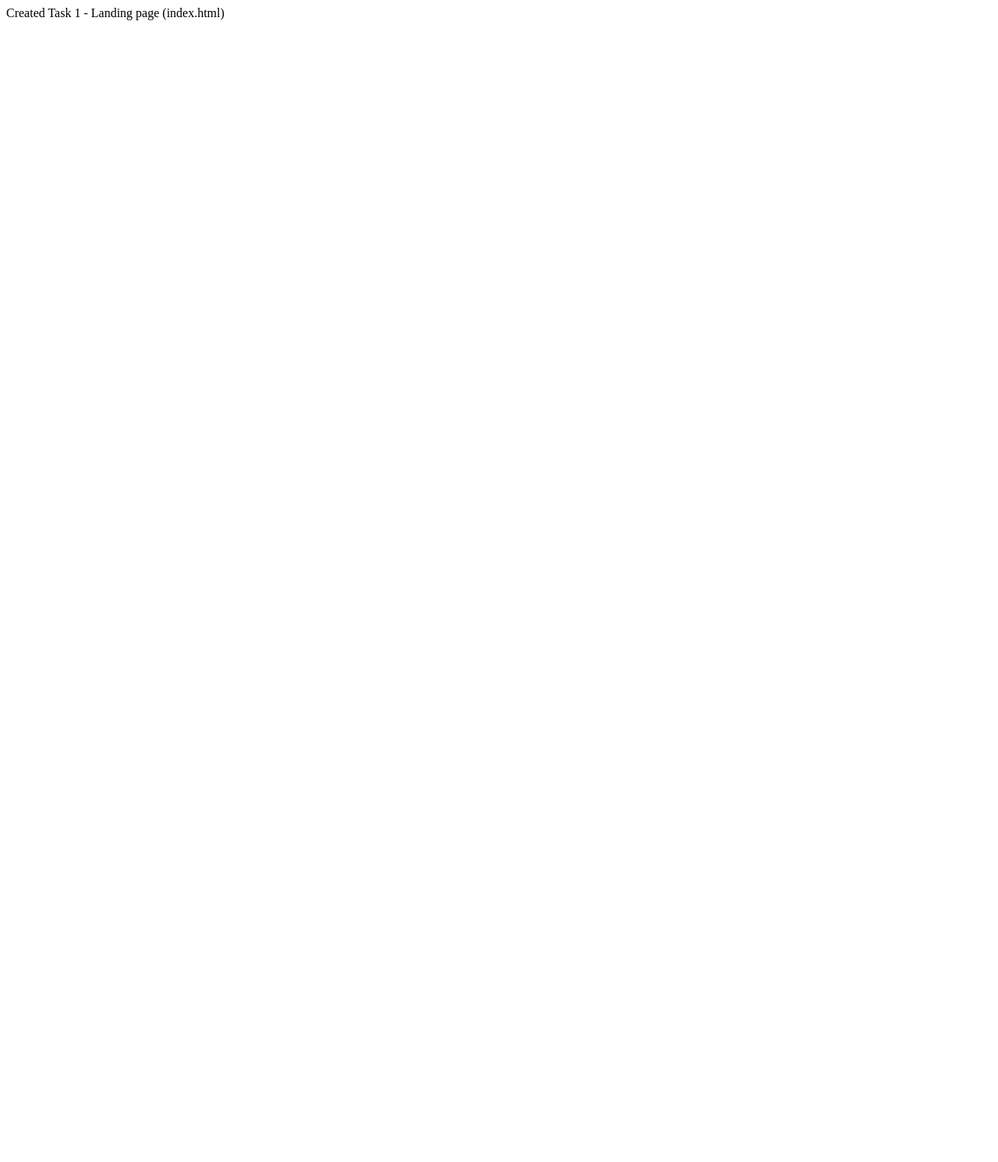
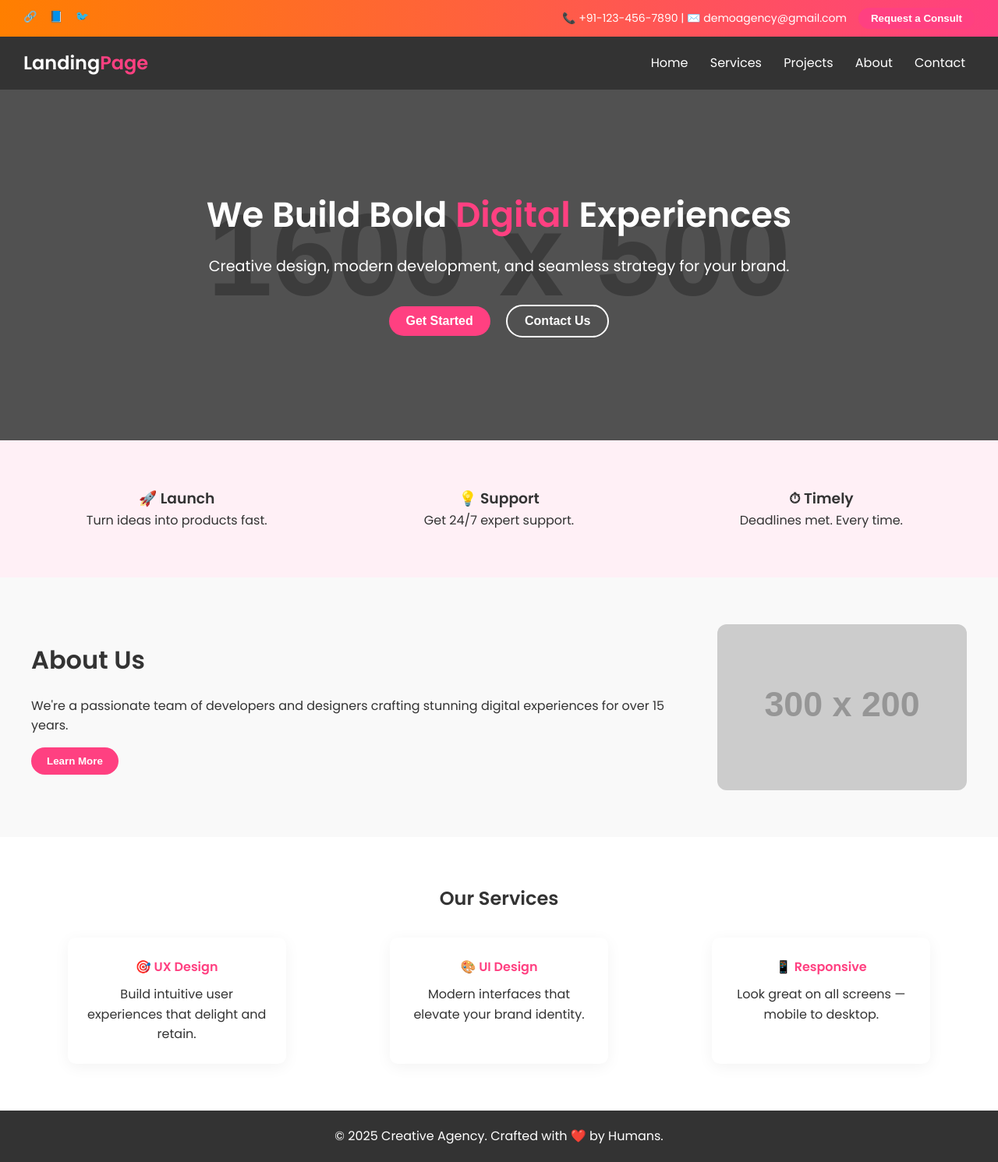
Before and after one commit to ayushs1901/CODSOFT, a plain HTML site: page Task1_Lndingpage/index.html in a window 1280 px wide. Shown: the whole page at 78% size. Before the commit the page ends 800 px from the top, so only its background shows below. Drawn offline with Linux system fonts and the light colour scheme; placeholder pictures from the web are drawn by us.

Commit message:
Add files via upload

```diff
--- a/Task1_Lndingpage/index.html
+++ b/Task1_Lndingpage/index.html
@@ -1 +1,102 @@
-Created Task 1 - Landing page (index.html)
+<!DOCTYPE html>
+<html lang="en">
+<head>
+  <meta charset="UTF-8" />
+  <meta name="viewport" content="width=device-width, initial-scale=1.0"/>
+  <title>Creative Digital Agency</title>
+  <link rel="stylesheet" href="style.css" />
+  <link href="https://fonts.googleapis.com/css2?family=Poppins:wght@400;600&display=swap" rel="stylesheet">
+</head>
+<body>
+
+  <!-- Top Contact Bar -->
+  <div class="top-bar">
+    <div class="social-icons">
+      <span>🔗</span>
+      <span>📘</span>
+      <span>🐦</span>
+    </div>
+    <div class="contact-info">
+      <p>📞 +91-123-456-7890 | ✉️ demoagency@gmail.com</p>
+      <button class="cta">Request a Consult</button>
+    </div>
+  </div>
+
+  <!-- Header Navigation -->
+  <header>
+    <div class="logo">Landing<span>Page</span></div>
+    <nav>
+      <a href="#">Home</a>
+      <a href="#">Services</a>
+      <a href="#">Projects</a>
+      <a href="#">About</a>
+      <a href="#">Contact</a>
+    </nav>
+  </header>
+
+  <!-- Hero Section -->
+  <section class="hero">
+    <div class="overlay">
+      <div class="hero-content">
+        <h1>We Build Bold <span>Digital</span> Experiences</h1>
+        <p>Creative design, modern development, and seamless strategy for your brand.</p>
+        <div class="buttons">
+          <button>Get Started</button>
+          <button class="outline">Contact Us</button>
+        </div>
+      </div>
+    </div>
+  </section>
+
+  <!-- Features Section -->
+  <section class="features">
+    <div class="feature">
+      <h3>🚀 Launch</h3>
+      <p>Turn ideas into products fast.</p>
+    </div>
+    <div class="feature">
+      <h3>💡 Support</h3>
+      <p>Get 24/7 expert support.</p>
+    </div>
+    <div class="feature">
+      <h3>⏱ Timely</h3>
+      <p>Deadlines met. Every time.</p>
+    </div>
+  </section>
+
+  <!-- About Section -->
+  <section class="about">
+    <div class="text">
+      <h2>About Us</h2>
+      <p>We're a passionate team of developers and designers crafting stunning digital experiences for over 15 years.</p>
+      <button>Learn More</button>
+    </div>
+    <img src="https://via.placeholder.com/300x200" alt="About Image">
+  </section>
+
+  <!-- Services Section -->
+  <section class="services">
+    <h2>Our Services</h2>
+    <div class="cards">
+      <div class="card">
+        <h4>🎯 UX Design</h4>
+        <p>Build intuitive user experiences that delight and retain.</p>
+      </div>
+      <div class="card">
+        <h4>🎨 UI Design</h4>
+        <p>Modern interfaces that elevate your brand identity.</p>
+      </div>
+      <div class="card">
+        <h4>📱 Responsive</h4>
+        <p>Look great on all screens — mobile to desktop.</p>
+      </div>
+    </div>
+  </section>
+
+  <!-- Footer -->
+  <footer>
+    <p>© 2025 Creative Agency. Crafted with ❤️ by Humans.</p>
+  </footer>
+
+</body>
+</html>
--- /dev/null
+++ b/Task1_Lndingpage/style.css
@@ -0,0 +1,233 @@
+* {
+  margin: 0;
+  padding: 0;
+  box-sizing: border-box;
+}
+
+body {
+  font-family: 'Poppins', sans-serif;
+  background: #fff;
+  color: #333;
+  line-height: 1.6;
+}
+
+/* Top Bar */
+.top-bar {
+  background: linear-gradient(to right, #ff7f00, #ff4081);
+  color: white;
+  display: flex;
+  justify-content: space-between;
+  padding: 10px 30px;
+  font-size: 14px;
+}
+
+.social-icons span {
+  margin-right: 12px;
+  cursor: pointer;
+}
+
+.contact-info {
+  display: flex;
+  align-items: center;
+  gap: 15px;
+}
+
+.cta {
+  background: white;
+  color: #ff4081;
+  border: none;
+  padding: 6px 16px;
+  border-radius: 20px;
+  font-weight: bold;
+  cursor: pointer;
+  transition: 0.3s;
+}
+
+.cta:hover {
+  background: #ffe0f0;
+}
+
+/* Header */
+header {
+  display: flex;
+  justify-content: space-between;
+  align-items: center;
+  padding: 15px 30px;
+  background: #333;
+  color: white;
+}
+
+.logo {
+  font-size: 24px;
+  font-weight: 600;
+}
+
+.logo span {
+  color: #ff4081;
+}
+
+nav a {
+  color: white;
+  margin: 0 12px;
+  text-decoration: none;
+  font-weight: 500;
+  transition: 0.3s;
+}
+
+nav a:hover {
+  color: #ff4081;
+}
+
+/* Hero */
+.hero {
+  background: url('https://via.placeholder.com/1600x500') center/cover no-repeat;
+  height: 450px;
+  position: relative;
+}
+
+.overlay {
+  background: rgba(0,0,0,0.6);
+  height: 100%;
+  display: flex;
+  justify-content: center;
+  align-items: center;
+  color: white;
+  text-align: center;
+  padding: 0 20px;
+}
+
+.hero-content h1 {
+  font-size: 2.8rem;
+  margin-bottom: 15px;
+}
+
+.hero-content h1 span {
+  color: #ff4081;
+}
+
+.hero-content p {
+  font-size: 1.2rem;
+  margin-bottom: 25px;
+}
+
+.buttons button {
+  margin: 8px;
+  padding: 10px 22px;
+  font-size: 1rem;
+  border: none;
+  border-radius: 25px;
+  font-weight: 600;
+  cursor: pointer;
+  transition: 0.3s;
+}
+
+.buttons button:hover {
+  opacity: 0.9;
+}
+
+button.outline {
+  background: transparent;
+  border: 2px solid white;
+  color: white;
+}
+
+button:not(.outline) {
+  background: #ff4081;
+  color: white;
+}
+
+/* Features */
+.features {
+  display: flex;
+  justify-content: space-around;
+  padding: 40px 20px;
+  background: #fff0f6;
+  flex-wrap: wrap;
+}
+
+.feature {
+  text-align: center;
+  flex: 1;
+  min-width: 220px;
+  padding: 20px;
+}
+
+/* About */
+.about {
+  display: flex;
+  justify-content: space-between;
+  padding: 60px 40px;
+  flex-wrap: wrap;
+  align-items: center;
+  background: #f9f9f9;
+}
+
+.about .text {
+  flex: 1;
+  min-width: 250px;
+  padding-right: 30px;
+}
+
+.about .text h2 {
+  font-size: 2rem;
+  margin-bottom: 20px;
+}
+
+.about button {
+  margin-top: 15px;
+  padding: 10px 20px;
+  background: #ff4081;
+  color: white;
+  border: none;
+  border-radius: 25px;
+  font-weight: bold;
+  cursor: pointer;
+}
+
+.about img {
+  width: 320px;
+  border-radius: 12px;
+}
+
+/* Services */
+.services {
+  text-align: center;
+  padding: 60px 30px;
+}
+
+.services h2 {
+  margin-bottom: 30px;
+}
+
+.cards {
+  display: flex;
+  justify-content: space-around;
+  flex-wrap: wrap;
+  gap: 20px;
+}
+
+.card {
+  background: white;
+  width: 280px;
+  padding: 25px;
+  border-radius: 10px;
+  box-shadow: 0 4px 20px rgba(0,0,0,0.05);
+  transition: transform 0.3s;
+}
+
+.card:hover {
+  transform: translateY(-5px);
+}
+
+.card h4 {
+  color: #ff4081;
+  margin-bottom: 10px;
+}
+
+/* Footer */
+footer {
+  background: #333;
+  color: white;
+  text-align: center;
+  padding: 20px;
+}
```
